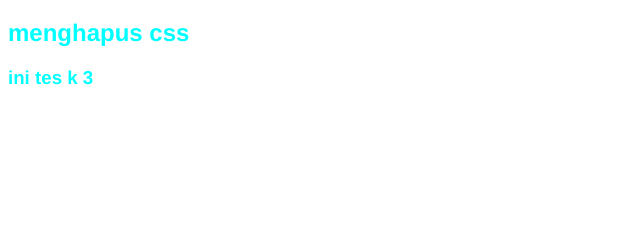
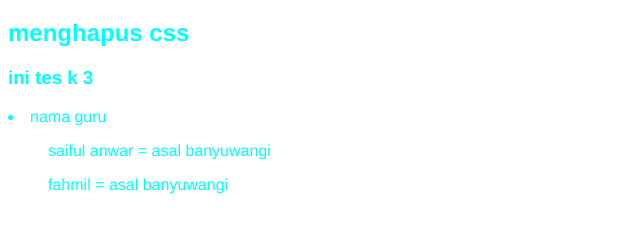
Before and after one commit to hanifaziz313/repo-git, a plain HTML site: page index.html in a window 1280 px wide. Shown: the part 61-294 px from the top of the page, without its empty margins (0-640 px from the left). Drawn offline with Linux system fonts and the light colour scheme.

Commit message:
menambahkan file guru

```diff
--- a/index.html
+++ b/index.html
@@ -10,5 +10,14 @@
     <h1>ini adalah tes repo GIT</h1>
     <h2>menghapus css</h2>
     <h3>ini tes k 3</h3>
+    <li>
+      nama guru
+      <ul>
+        saiful anwar = asal banyuwangi
+      </ul>
+      <ul>
+        fahmil = asal banyuwangi
+      </ul>
+    </li>
   </body>
 </html>
```
